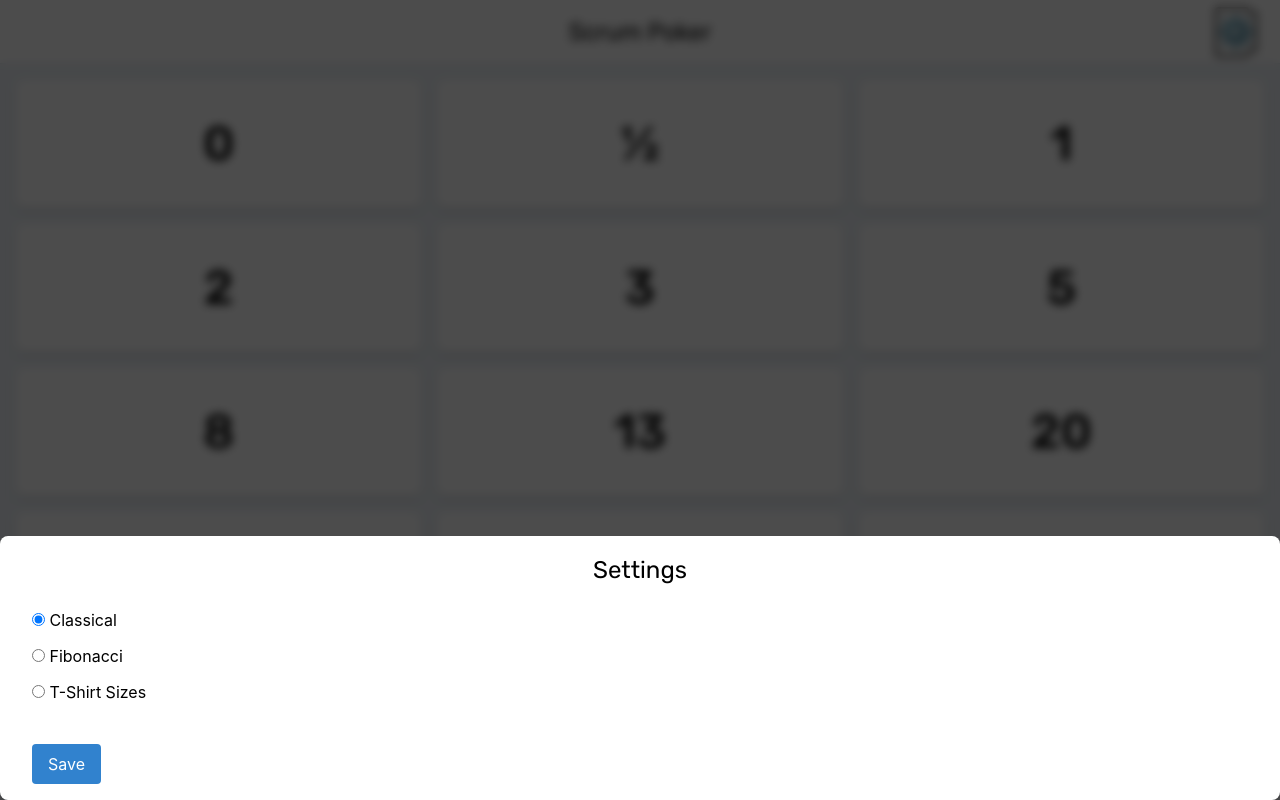
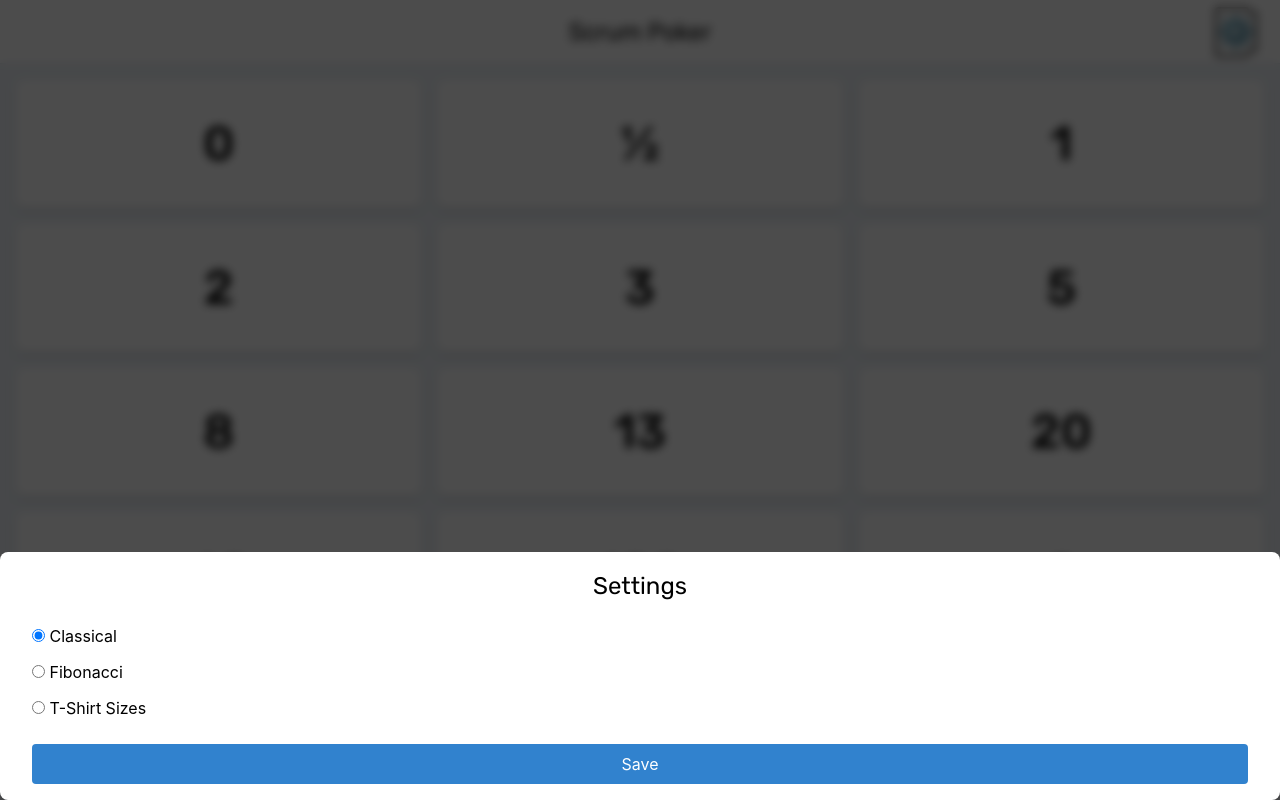
Before and after one commit to sarioglu/scrum-cards, a Svelte app: page / in a window 1280 px wide. Both pictures are taken after a click on the button "⚙️". Built offline with nearby package versions, Linux system fonts and the light colour scheme.

Commit message:
Change width of settings save button

```diff
--- a/src/components/Settings.svelte
+++ b/src/components/Settings.svelte
@@ -38,7 +38,8 @@
   }
 
   .submit-button {
-    margin-top: 2rem;
+    width: 100%;
+    margin-top: 1rem;
     padding: 0.5rem 1rem;
     border-radius: 0.25rem;
     background-color: #3182ce;
```
